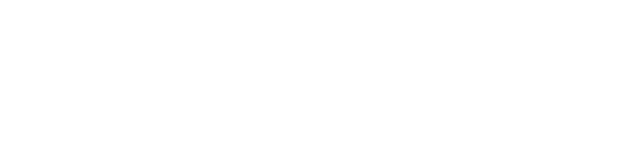
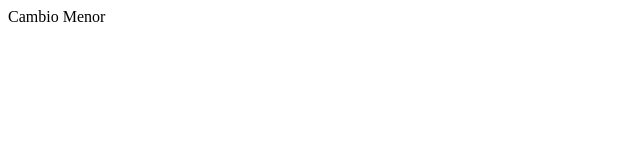
Before and after one commit to RudyRi/Git-new, a plain HTML site: page index.html in a window 1280 px wide. Shown: the whole page, without its empty margins (0-640 px from the left). Drawn offline with Linux system fonts and the light colour scheme.

Commit message:
:sparkles:feat(h1):added title to my library

```diff
--- a/index.html
+++ b/index.html
@@ -7,6 +7,6 @@
     <link rel="stylesheet" href="./CSS/styles.css">
 </head>
 <body>
-
+    <div>Cambio Menor</div>
 </body>
 </html>
```
